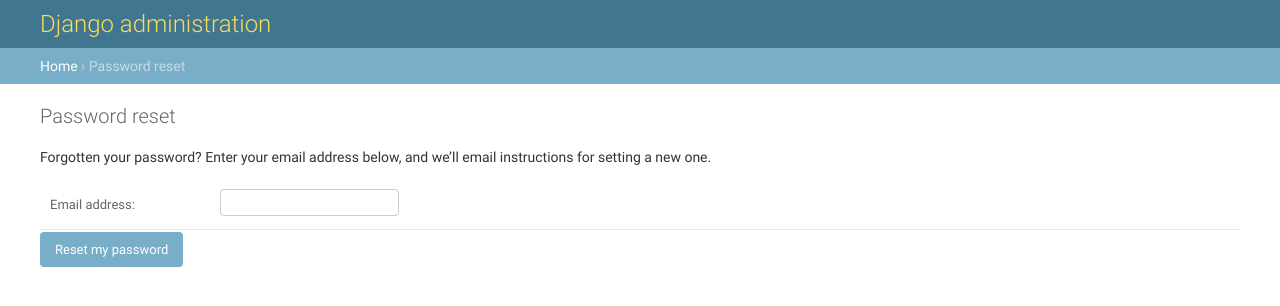
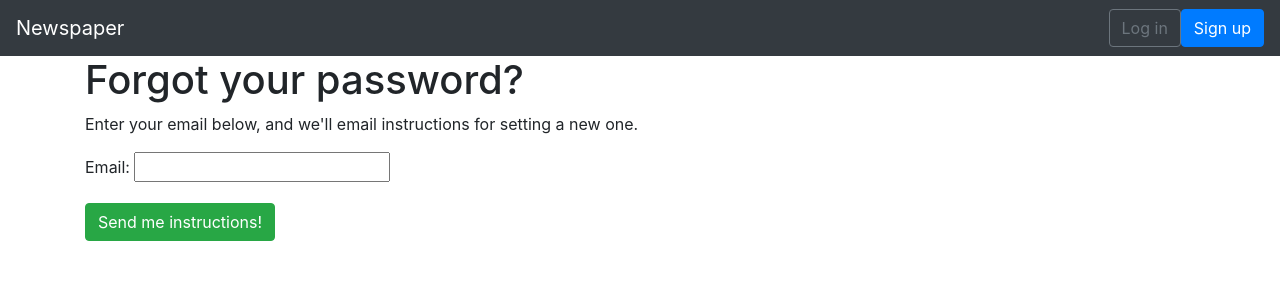
Before and after one commit to Rashid-77/news, a Django app: a page that, after the commit, uses templates/base.html in a window 1280 px wide. Shown: the top 306 px of the page. Run offline with Django 3.2, Linux system fonts and the light colour scheme; parts of the project's set-up code (start-up, migrations or seed data) failed here and were passed over; some libraries are stand-ins or nearby versions.

Commit message:
added change & reset password

```diff
--- a/templates/base.html
+++ b/templates/base.html
@@ -1,15 +1,55 @@
 <!-- templates/base.html -->
 
 <!DOCTYPE html>
-<html>
-<head>
-    <meta charset="utf- ">
-    <title>Newspaper App</title>
-</head>
+<html lang="en">
+    <head>
+        <!-- Required meta tags -->
+        <meta charset="utf-8">
+        <meta name="viewport" content="width=device-width, initial-scale=1, shrink-to-fit=no">
+
+        <!-- bootstrap CSS -->
+        <link = rel="stylesheet" href="https://maxcdn.bootstrapcdn.com/bootstrap/4.0.0/css/bootstrap.min.css" integrity="sha384-Gn5384xqQ1aoWXA+058RXPxPg6fy4IWvTNh0E263XmFcJlSAwiGgFAW/dAiS6JXm" crossorigin="anonymus">
+        <title>{% block title %}Newspaper App{% endblock title %}</title>
+    </head>
 <body>
-    <main>
-        {% block content %}
-        {% endblock %}
-    </main>
+    <nav class="navbar navbar-expand-md navbar-dark bg-dark mb- ">
+    <a class="navbar-brand" href="{% url 'home' %}">Newspaper</a>
+    <button class="navbar-toggler" type="button" data-toggle="collapse" data-t\
+        arget="#navbarCollapse" aria-controls="navbarCollapse" aria-expanded="false" ari\
+        a-label="Toggle navigation">
+        <span class="navbar-toggler-icon"></span>
+    </button>
+    <div class="collapse navbar-collapse" id="navbarCollapse">
+        {% if user.is_authenticated %}
+            <ul class="navbar-nav ml-auto">
+            <li class="nav-item">
+                <a class="nav-link dropdown-toggle" href="#" id="userMenu" data-to\
+                    ggle="dropdown" aria-haspopup="true" aria-expanded="false">
+                {{ user.username }}
+                </a>
+                <div class="dropdown-menu dropdown-menu-right" aria-labelledby="userMenu">
+                    <a class="dropdown-item" href="{% url 'password_change' %}">Change password</a>
+                    <div class="dropdown-divider"></div>
+                    <a class="dropdown-item" href="{% url 'logout' %}">Log out</a>
+                </div>
+            </li>
+            </ul>
+        {% else %}
+            <form class="form-inline ml-auto">
+            <a href="{% url 'login' %}" class="btn btn-outline-secondary">Log in</a>
+            <a href="{% url 'signup' %}" class="btn btn-primary ml- ">Sign up</a>
+            </form>
+        {% endif %}
+    </div>
+    </nav>
+    <div class="container">
+    {% block content %}
+    {% endblock %}
+    </div>
+    <!-- Optional JavaScript -->
+    <!-- jQuery first, then Popper.js, then Bootstrap JS -->
+    <script src="https://code.jquery.com/jquery-3.3.1.slim.min.js" integrity="sha384-q8i/X+965DzO0rT7abK41JStQIAqVgRVzpbzo5smXKp4YfRvH+8abtTE1Pi6jizo" crossorigin="anonymous"></script>
+    <script src="https://cdnjs.cloudflare.com/ajax/libs/popper.js/1.14.3/umd/popper.min.js" integrity="sha384-ZMP7rVo3mIykV+2+9J3UJ46jBk0WLaUAdn689aCwoqbBJiSnjAK/l8WvCWPIPm49" crossorigin="anonymous"></script>
+    <script src="https://stackpath.bootstrapcdn.com/bootstrap/4.1.3/js/bootstrap.min.js" integrity="sha384-ChfqqxuZUCnJSK3+MXmPNIyE6ZbWh2IMqE241rYiqJxyMiZ6OW/JmZQ5stwEULTy" crossorigin="anonymous"></script>
 </body>
 </html>
--- a/templates/registration/login.html
+++ b/templates/registration/login.html
@@ -9,6 +9,6 @@
     <form method="post">
         {% csrf_token %}
         {{ form.as_p }}
-        <button type="submit">Login</button>
+        <button class="btn btn-success ml-2" type="submit">Login</button>
     </form>
 {% endblock %}
--- /dev/null
+++ b/templates/registration/password_reset_form.html
@@ -0,0 +1,16 @@
+<!-- templates/registration/password_reset_form.html -->
+
+{% extends 'base.html' %}
+
+{% block title %}Forgot Your Password?{% endblock %}
+
+{% block content %}
+    <h1>Forgot your password?</h1>
+    <p>Enter your email below, and we'll email instructions for setting a new one.</p>
+
+    <form method="post">
+          {% csrf_token %}
+          {{ form.as_p }}
+          <input class="btn btn-success" type="submit" value="Send me instructions!">
+    </form>
+{% endblock content %}
--- a/templates/signup.html
+++ b/templates/signup.html
@@ -1,6 +1,8 @@
 <!-- templates/signup.html -->
 
 {% extends 'base.html' %}
+
+{% load crispy_forms_tags %}
 
 {% block title %}Sign Up{% endblock %}
 
@@ -9,6 +11,6 @@
     <form method="post">
         {% csrf_token %}
         {{ form.as_p }}
-        <button type="submit">Sign up</button>
+        <button class="btn btn-success" type="submit">Sign up</button>
     </form>
 {% endblock %}
```
Also changed, not shown: newspaper_project/settings.py (+7 -0 lines), templates/registration/password_change_done.html (added, +10 -0 lines), templates/registration/password_change_form.html (added, +17 -0 lines), templates/registration/password_reset_complete.html (added, +10 -0 lines), templates/registration/password_reset_confirm.html (added, +14 -0 lines), templates/registration/password_reset_done.html (added, +10 -0 lines), db.sqlite3.
